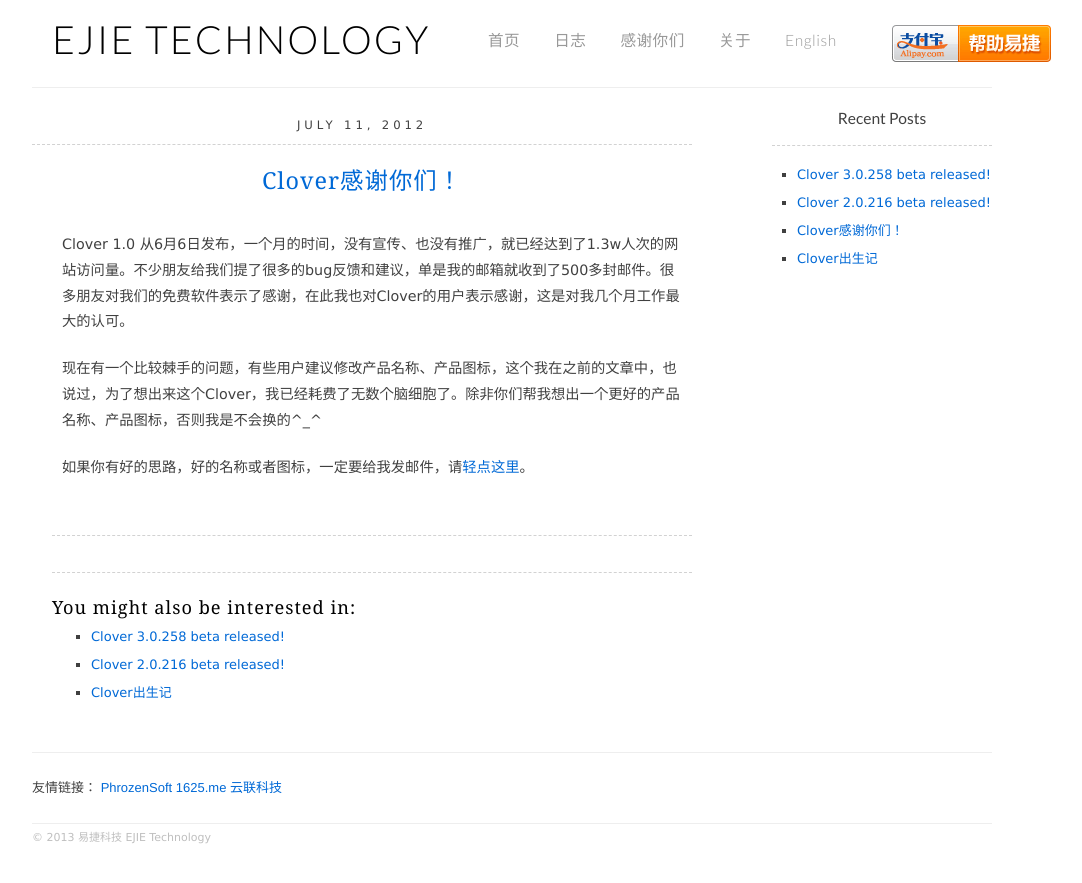
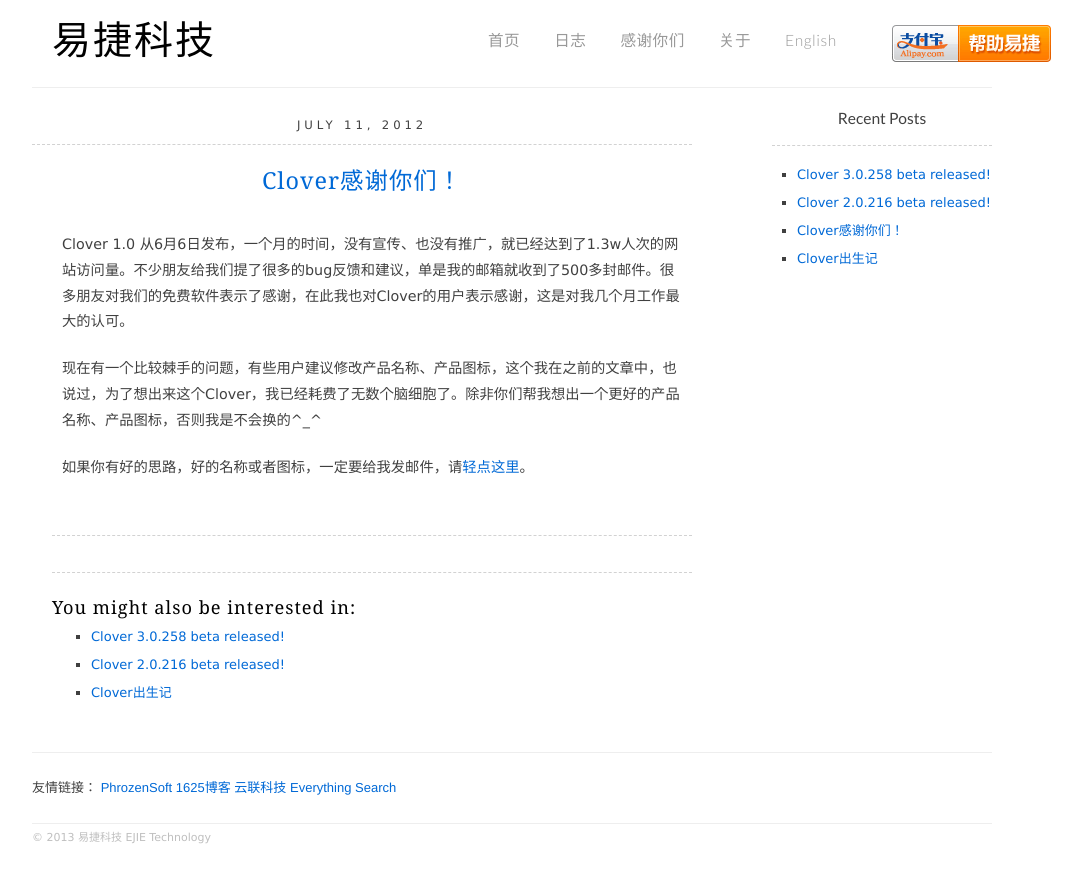
Before and after one commit to achermao/cn, a Jekyll site: the page built from _posts/2012-07-11-clover-thanks.md, in a window 1280 px wide. Shown: the top 883 px of the page, without its empty margins (118-1200 px from the left). Built offline with Jekyll 4.4.1, drawn with Linux system fonts in a browser that asks for light colours; some web fonts are replaced; Markdown is read by kramdown in place of the engine named in the settings; comment, search, counter and statistics services are not loaded.

Commit message:
标题改中文

```diff
--- a/_includes/links.html
+++ b/_includes/links.html
@@ -2,7 +2,8 @@
 	<div class="wrapper">
 		友情链接：
 		<a href="http://PhrozenSoft.com">PhrozenSoft</a>
-		<a href="http://1625.me">1625.me</a>
+		<a href="http://1625.me">1625博客</a>
 		<a href="http://www.yizhuke.com/">云联科技</a>
+		<a href="http://www.voidtools.com/">Everything Search</a>
 	</div>
 </div>
--- a/_layouts/default.html
+++ b/_layouts/default.html
@@ -30,7 +30,7 @@
     <div class="container">
       <header class="row">
         <div id="title" class="span7">
-          <a href="/" title="EJIE Technology">EJIE Technology</a>
+          <a href="/" title="易捷科技">易捷科技</a>
         </div>
 
         <div class="span7">{% include menu.html %}</div>
```
